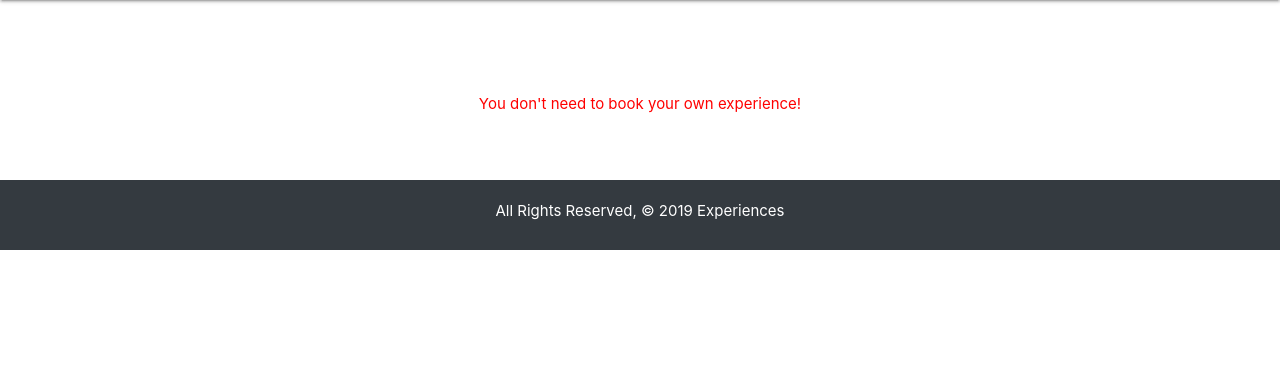
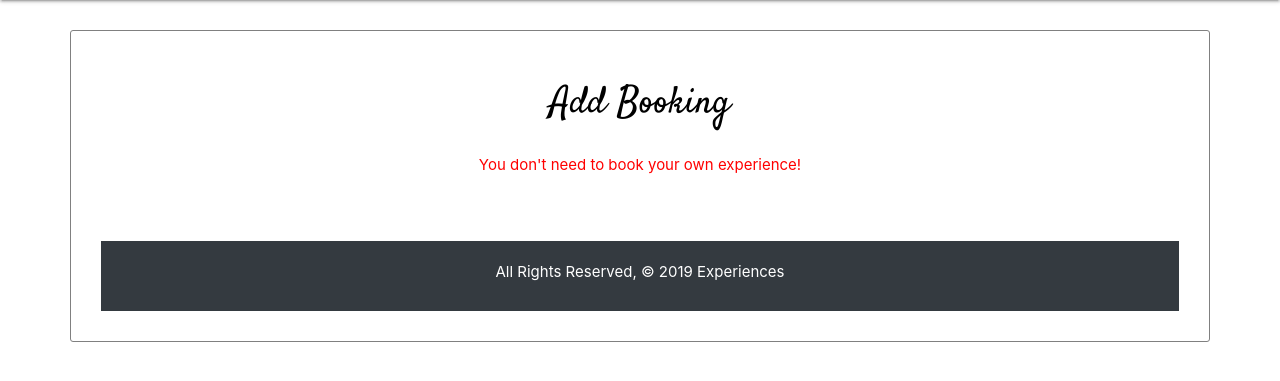
Before and after one commit to mrobin88/experiences-app, a Django app: template main_app/templates/bookings/new.html in a window 1280 px wide. Shown: the part 64-445 px from the top of the page. Run offline with Django 3.2, Linux system fonts and the light colour scheme; the template is opened without the code that fills it, so the values that code supplies are empty; some libraries are stand-ins or nearby versions.

```diff
--- a/main_app/templates/bookings/new.html
+++ b/main_app/templates/bookings/new.html
@@ -1,8 +1,9 @@
 {% extends 'new_booking_base.html' %}
 
 {% block content %}
+<div class="container" style="border: 1px solid gray; border-radius: 3px; margin:30px auto; padding:30px;">
+    <h1 style="color: black">Add Booking</h1>
 
-<h1>Add Booking</h1>
     {% if request.user.id != experience.user.id %}
     <form action="{% url 'bkng_create' experience.id %}" method="POST">
         {% csrf_token %}
@@ -12,6 +13,7 @@
         <input type="submit" value="Submit!" class="btn">
         <a href="{% url 'exp_detail' experience.id %}">Cancel</a>
     </form>
+</div>
 <script>
     var dateEl = document.getElementById('id_date');
     M.Datepicker.init(dateEl, {
--- a/main_app/templates/experiences/show.html
+++ b/main_app/templates/experiences/show.html
@@ -63,7 +63,9 @@
                                 <a href="#">
                                     <img class="card" style="max-width:200px;" src="{{photo.url}}">
                                 </a>
+                            {% if request.user.id == experience.user.id %}
                                 <a style="color:red;" class="btn btn-flat red-text p-1 my-1 mr-0 mml-1 collapsed" href="{% url 'delete_photo' experience.id photo.id%}">Delete</a>
+                            {% endif %}
                             </div>
                             {% empty %}
                                 <div style="margin: 20px">No Photos Uploaded</div>
--- a/main_app/views.py
+++ b/main_app/views.py
@@ -140,7 +140,10 @@ class ExperienceDetail(DetailView):
 
     def get_context_data(self, **kwargs):
         context = super().get_context_data(**kwargs)
-        context["bookings"] = Booking.objects.filter(experience_id=self.kwargs['pk']).filter(user_id=self.request.user)
+        if self.request.user.is_authenticated:
+            context["bookings"] = Booking.objects.filter(experience_id=self.kwargs['pk']).filter(user_id=self.request.user)
+        else:
+            context["bookings"] = []
         experience = Experience.objects.get(id=self.kwargs['pk'])
         category = experience.category
         try:
```
Lines whose indentation alone changed are shown as unchanged.
